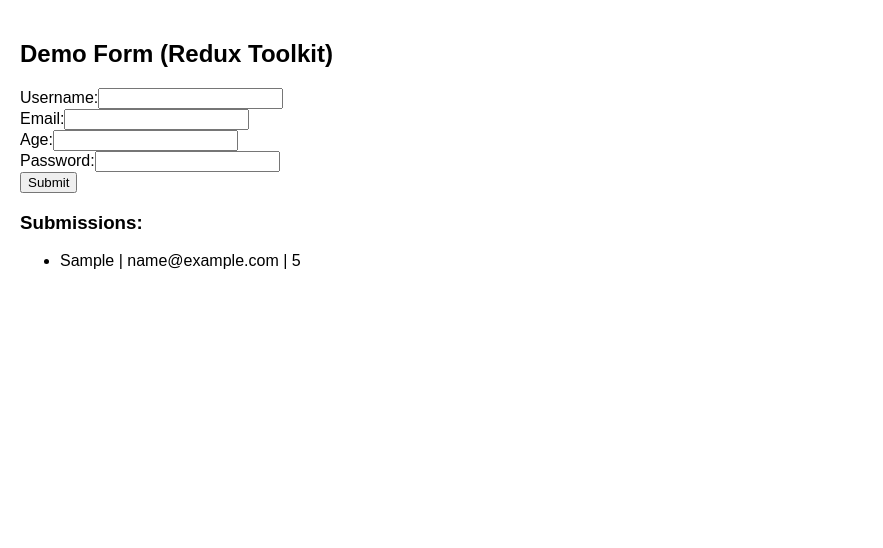
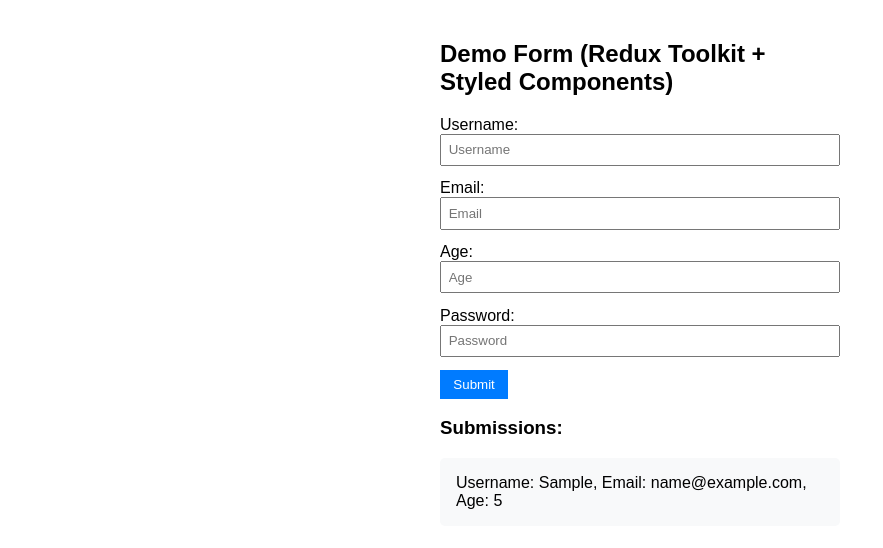
Before and after one commit to Krishnabot/react_-practise, a React (Create React App) app: page / in a window 1280 px wide. Both pictures are taken after typing "Sample", "name@example.com", "5", "Sample123" into the empty fields and a click on the button "Submit". Shown: the top 548 px of the page, without its empty margins (0-883 px from the left). Built offline with nearby package versions, Linux system fonts and the light colour scheme.

Commit message:
Add form functionality with styled components and Redux integration

```diff
--- a/package.json
+++ b/package.json
@@ -13,6 +13,7 @@
     "react-redux": "^9.2.0",
     "react-scripts": "5.0.1",
     "redux": "^5.0.1",
+    "styled-components": "^6.1.18",
     "web-vitals": "^2.1.4"
   },
   "scripts": {
--- a/src/App.js
+++ b/src/App.js
@@ -1,78 +1,10 @@
-import React, { useState } from 'react';
-import { useDispatch, useSelector } from 'react-redux';
-import { submitForm } from './store';
+import React from 'react';
+import { FormComponent } from './features/form/formComponent';
 
 function App() {
-  const [username, setUsername] = useState('');
-  const [email, setEmail] = useState('');
-  const [age, setAge] = useState('');
-  const [password, setPassword] = useState('');
-
-  const dispatch = useDispatch();
-  const submissions = useSelector((state) => state.form.submissions);
-
-  const handleSubmit = (e) => {
-  e.preventDefault();
-  dispatch(submitForm({ username, email, age, password }));
-  alert(`Submission successful! \nUsername: ${username}\nEmail: ${email}\nAge: ${age}`);
-  setUsername('');
-  setEmail('');
-  setAge('');
-  setPassword('');
-};
-
-
   return (
-    <div style={{ padding: '20px', fontFamily: 'Arial' }}>
-      <h2>Demo Form (Redux Toolkit)</h2>
-      <form onSubmit={handleSubmit}>
-        <div>
-          <label>Username:</label>
-          <input
-            type='text'
-            value={username}
-            onChange={(e) => setUsername(e.target.value)}
-            required
-          />
-        </div>
-        <div>
-          <label>Email:</label>
-          <input
-            type='email'
-            value={email}
-            onChange={(e) => setEmail(e.target.value)}
-            required
-          />
-        </div>
-        <div>
-          <label>Age:</label>
-          <input
-            type='number'
-            value={age}
-            onChange={(e) => setAge(e.target.value)}
-            required
-          />
-        </div>
-        <div>
-          <label>Password:</label>
-          <input
-            type='password'
-            value={password}
-            onChange={(e) => setPassword(e.target.value)}
-            required
-          />
-        </div>
-        <button type='submit'>Submit</button>
-      </form>
-
-      <h3>Submissions:</h3>
-      <ul>
-        {submissions.map((entry, index) => (
-          <li key={index}>
-            {entry.username} | {entry.email} | {entry.age}
-          </li>
-        ))}
-      </ul>
+    <div>
+      <FormComponent />
     </div>
   );
 }
--- /dev/null
+++ b/src/features/form/formComponent.js
@@ -0,0 +1,116 @@
+import React, { useState } from "react";
+import { useDispatch, useSelector } from "react-redux";
+import { submitForm } from "./formSlice";
+import styled from "styled-components";
+
+// Styled Components (PascalCase names)
+const FormContainer = styled.div`
+  padding: 20px;
+  font-family: Arial, sans-serif;
+  max-width: 400px;
+  margin: 0 auto;
+`;
+
+const Input = styled.input`
+  display: block;
+  width: 100%;
+  margin-bottom: 1em;
+  padding: 0.5em;
+  box-sizing: border-box;
+`;
+
+const Button = styled.button`
+  padding: 0.5em 1em;
+  background-color: #007bff;
+  color: white;
+  border: none;
+  cursor: pointer;
+  &:hover {
+    background-color: #0056b3;
+  }
+`;
+
+const SubmissionList = styled.ul`
+  list-style-type: none;
+  padding: 0;
+`;
+
+const SubmissionItem = styled.li`
+  background-color: #f8f9fa;
+  margin: 0.5em 0;
+  padding: 1em;
+  border-radius: 5px;
+`;
+
+export const FormComponent = () => {
+  const [username, setUsername] = useState("");
+  const [email, setEmail] = useState("");
+  const [age, setAge] = useState("");
+  const [password, setPassword] = useState("");
+
+  const dispatch = useDispatch();
+  const submissions = useSelector((state) => state.form.submissions);
+
+  const handleSubmit = (e) => {
+    e.preventDefault();
+    dispatch(submitForm({ username, email, age, password }));
+    alert(
+      `Submission successful!\nUsername: ${username}\nEmail: ${email}\nAge: ${age}`
+    );
+    setUsername("");
+    setEmail("");
+    setAge("");
+    setPassword("");
+  };
+
+  return (
+    <FormContainer>
+      <h2>Demo Form (Redux Toolkit + Styled Components)</h2>
+      <form onSubmit={handleSubmit}>
+        <label>Username:</label>
+        <Input
+          type="text"
+          placeholder="Username"
+          value={username}
+          onChange={(e) => setUsername(e.target.value)}
+          required
+        />
+        <label>Email:</label>
+        <Input
+          type="email"
+          placeholder="Email"
+          value={email}
+          onChange={(e) => setEmail(e.target.value)}
+          required
+        />
+        <label>Age:</label>
+        <Input
+          type="number"
+          placeholder="Age"
+          value={age}
+          onChange={(e) => setAge(e.target.value)}
+          required
+        />
+        <label>Password:</label>
+        <Input
+          type="password"
+          placeholder="Password"
+          value={password}
+          onChange={(e) => setPassword(e.target.value)}
+          required
+        />
+        <Button type="submit">Submit</Button>
+      </form>
+
+      <h3>Submissions:</h3>
+      <SubmissionList>
+        {submissions.map((submission, index) => (
+          <SubmissionItem key={index}>
+            Username: {submission.username}, Email: {submission.email}, Age:{" "}
+            {submission.age}
+          </SubmissionItem>
+        ))}
+      </SubmissionList>
+    </FormContainer>
+  );
+};
--- /dev/null
+++ b/src/features/form/formSlice.js
@@ -0,0 +1,15 @@
+import { createSlice } from "@reduxjs/toolkit";
+
+const formSlice = createSlice({
+    name: "form",
+    initialState: {
+        submissions: [],
+    },
+    reducers: {
+        submitForm: (state, action) => {
+            state.submissions.push(action.payload);
+        },
+    },
+});
+export const { submitForm } = formSlice.actions;
+export default formSlice.reducer;
--- a/src/store.js
+++ b/src/store.js
@@ -1,21 +1,10 @@
-import { configureStore, createSlice } from '@reduxjs/toolkit';
+import { configureStore } from '@reduxjs/toolkit';
+import formReducer from './features/form/formSlice';
 
-const formSlice = createSlice({
-    name : 'form',
-    initialState: {
-        submissions: [],
-    },
-    reducers: {
-        submitForm: (state, action) => {
-            state.submissions.push(action.payload);
-        },
-    },
-})
+const store = configureStore({
+  reducer: {
+    form: formReducer,
+  },
+});
 
-export const { submitForm } = formSlice.actions;
-const store = configureStore({
-    reducer: {
-        form: formSlice.reducer,
-    },
-});
 export default store;
```
Also changed, not shown: 1 other file (tests, documents, lock files or other folders).
